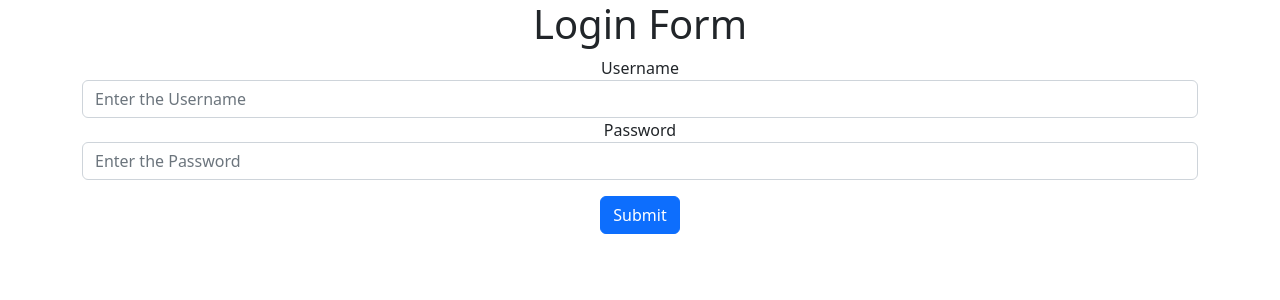
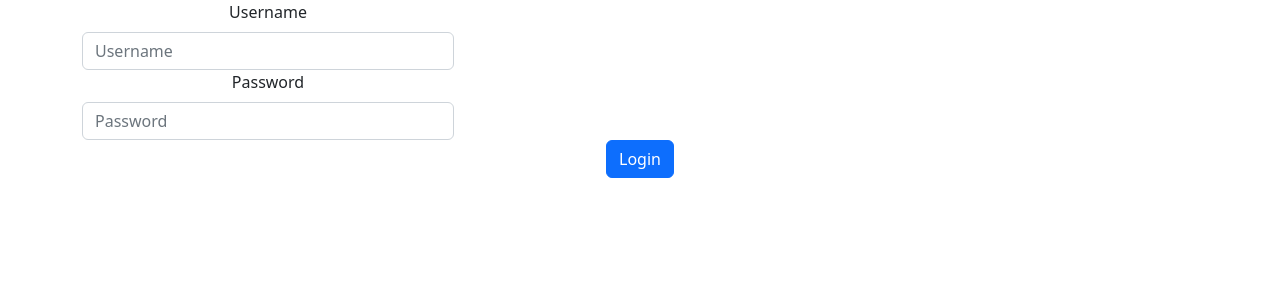
Before and after one commit to idea-repos/vmas2, a React (Create React App) app in the folder vmasfrontend/: page /login in a window 1280 px wide. Shown: the top 300 px of the page. Built offline with nearby package versions, Linux system fonts and the light colour scheme.

Commit message:
login with bootstrap react with validation

```diff
--- a/vmasfrontend/src/components/LoginForm.tsx
+++ b/vmasfrontend/src/components/LoginForm.tsx
@@ -1,77 +1,85 @@
 import  Input from './common/Input';
 import React, {useRef, useState, useEffect, useContext} from 'react';
-import AuthContext from '../context/AuthProvider';
+import Alert from 'react-bootstrap/Alert';
 import axios from '../api/axios';
 import { AxiosError } from 'axios';
+import Button from 'react-bootstrap/Button';
+import Col from 'react-bootstrap/Col';
+import Form from 'react-bootstrap/Form';
+import InputGroup from 'react-bootstrap/InputGroup';
 
 
 const LOGIN_URL = 'login/';
 
 const LoginForm = () => {
-    // const { setAuth } = useContext(AuthContext)
-    const errRef = useRef<any>();
     const [username, setUsername] = useState('');
     const [password, setPassword] = useState('');
-    const [errMsg, setErrMsg] = useState('');
-    const [success, setSuccess] = useState(false);
+    const [errResponse, setErrResponse] = useState('');
 
-    useEffect(() => {
-        setErrMsg('');
-    }, [username, password])
-
-    const handleSubmit = async (e : React.FormEvent) => {
-        e.preventDefault();
+    const [validated, setValidated] = useState(false);
+    const handleSubmit = async (event : any) => {
+        event.preventDefault();
+        const form = event.currentTarget;
+        if (form.checkValidity() === false) {
+            event.stopPropagation();
+        } else {
             try {
                 const respone = await axios.post(LOGIN_URL, JSON.stringify({username, password}))
                 const user_id = respone?.data?.id;
                 const roles = respone?.data?.roles;
                 const user_detail = respone?.data?.user_detail;
-            // setAuth({username, password, roles, user_detail, user_id})
                 console.log(respone.data)
                 setUsername('');
                 setPassword('');
-            setSuccess(true)
             } catch (error ) {
                 const err = error as AxiosError
                 if (!err?.response) {
-                setErrMsg('No server Response')
+                    setErrResponse('No server Response')
                 } else if (err.response?.status === 400) {
-                setErrMsg('Missing Username or Passowrd');
+                    setErrResponse('Missing Username or Passowrd');
                 } else if (err.response?.status === 401) {
-                setErrMsg('Unauthorized')
+                    setErrResponse('Unauthorized')
                 } else {
-                setErrMsg('Login Failed')
+                    setErrResponse('Login Failed')
                 }
             }
         }
+        setValidated(true);
+      };
 
     return (
-        <section>
-            <h1>Login Form</h1>
-            <form onSubmit={handleSubmit}>
-                <Input
+        <>
+            { errResponse &&  <Alert variant='danger'>{errResponse}</Alert>}
+            <Form noValidate validated={validated} onSubmit={handleSubmit}>
+                <Form.Group as={Col} md="4" controlId="loginform">
+                    <Form.Label>Username</Form.Label>
+                    <InputGroup hasValidation>
+                        <Form.Control
+                            type="text"
                             name='username'
-                    label='Username'
-                    type='text'
-                    onChange={(e : React.ChangeEvent<HTMLInputElement>) => setUsername(e.target.value)}
-                    placeHolder={'Enter the Username'}
-                    value={username}
-                    required={true}
+                            placeholder="Username"
+                            aria-describedby="inputGroupPrepend"
+                            onChange={ e => {setUsername(e.target.value)}}
+                            required
                         />
-                <Input
+                        <Form.Control.Feedback type="invalid">
+                            Please Provide a Username
+                        </Form.Control.Feedback>
+                    </InputGroup>
+                    <Form.Label>Password</Form.Label>
+                    <Form.Control
                         name='password'
-                    label='Password'
-                    type='password'
-                    onChange={(e : React.ChangeEvent<HTMLInputElement>) => setPassword(e.target.value)}
-                    placeHolder={'Enter the Password'}
-                    value={password}
-                    required={true}
-                />
-            <button type="submit" className="btn btn-primary mt-3">Submit</button>
-            </form>
-
-            {errMsg && <div className='alert alert-danger' aria-live='assertive' ref={errRef}>{errMsg}</div>}
-        </section>
+                        type="password"
+                        placeholder="Password"
+                        onChange={ e => {setPassword(e.target.value)}}
+                        required />
+                    <Form.Control.Feedback type="invalid">
+                        Please Provide a Password
+                    </Form.Control.Feedback>
+                </Form.Group>
+                <Button type="submit">Login</Button>
+        </Form>
+    </>
     );
 }
 
```
Lines whose indentation alone changed are shown as unchanged.
